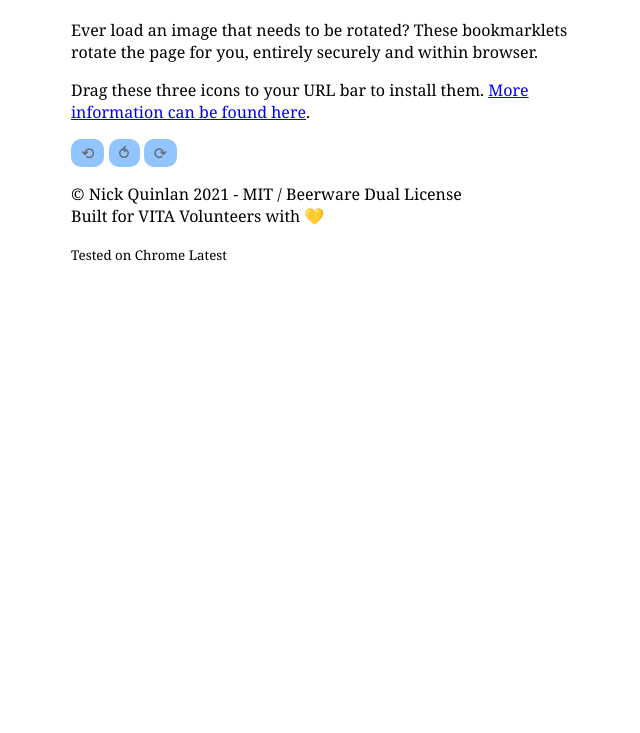
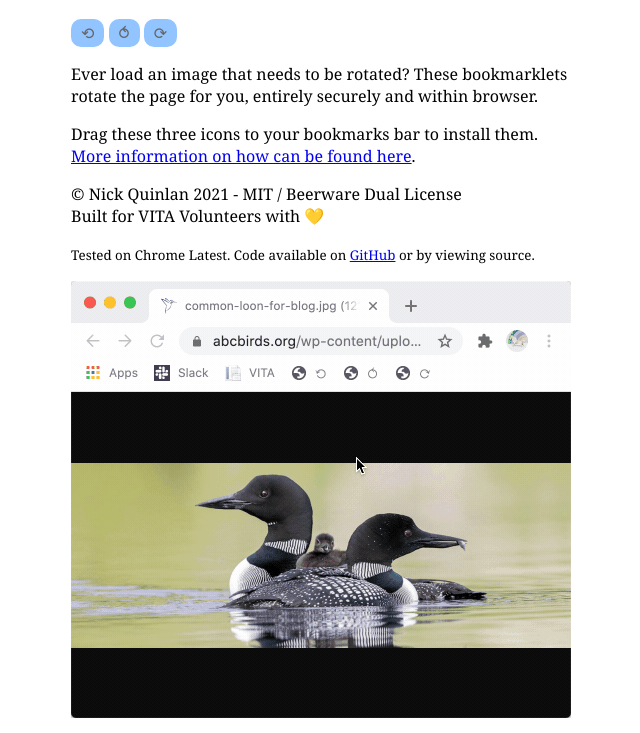
Before and after one commit to nquinlan/rotate-page, a plain HTML site: page index.html in a window 1280 px wide. Shown: the part 67-800 px from the top of the page, without its empty margins (319-959 px from the left). Drawn offline with Linux system fonts and the light colour scheme.

Commit message:
website quality improvements

```diff
--- a/index.html
+++ b/index.html
@@ -4,6 +4,14 @@
   <meta charset="utf-8">
   <head>
     <title>Rotate Bookmarklets</title>
+    <meta property="description" content="Bookmarklets for rotating images.">
+    <meta property="og:title" content="Rotate Bookmarklets">
+    <meta property="og:description" content="Bookmarklets for rotating images.">
+    <meta property="og:image" content="https://github.com/nquinlan/rotate-page/demo.gif">
+    <meta property="og:url" content="https://github.com/nquinlan/rotate-page/">
+    <meta name="twitter:title" content="Rotate Bookmarklets">
+    <meta name="twitter:description" content="Bookmarklets for rotating images.">
+    <meta name="twitter:image" content="https://github.com/nquinlan/rotate-page/demo.gif">
     <style>
       body {
         font-family: Georgia, serif;
@@ -25,24 +33,27 @@
   <body>
     <main>
       <h1>Rotate Page</h1>
-      <p>
-        Ever load an image that needs to be rotated? These bookmarklets rotate the page for you, entirely securely and within browser.
-      </p>
-      <p>
-        Drag these three icons to your URL bar to install them. <a href="https://www.howtogeek.com/189358/beginner-geek-how-to-use-bookmarklets-on-any-device/">More information can be found here</a>.
-      </p>
       <div>
         <a class="bookmarklet" title="90° Counter Clockwise" href='javascript:document.body.setAttribute( "style", "-webkit-transform: rotate(-90deg);");'>⟲</a>
         <a class="bookmarklet" title="180°" href='javascript:document.body.setAttribute( "style", "-webkit-transform: rotate(180deg);");'>⥀</a>
         <a class="bookmarklet" title="90° Clockwise" href='javascript:document.body.setAttribute( "style", "-webkit-transform: rotate(90deg);");'>⟳</a>
       </div>
       <p>
+        Ever load an image that needs to be rotated? These bookmarklets rotate the page for you, entirely securely and within browser.
+      </p>
+      <p>
+        Drag these three icons to your bookmarks bar to install them. <a href="https://www.howtogeek.com/189358/beginner-geek-how-to-use-bookmarklets-on-any-device/">More information on how can be found here</a>.
+      </p>
+      <p>
         &copy; Nick Quinlan 2021 - MIT / Beerware Dual License<br>
         Built for VITA Volunteers with 💛
       </p>
       <p>
-        <small>Tested on Chrome Latest</small>
+        <small>Tested on Chrome Latest. Code available on <a href="https://github.com/nquinlan/rotate-page">GitHub</a> or by viewing source.</small>
       </p>
+      <div>
+        <img src="demo.gif" alt="Image Rotation Demo">
+      </div>
     </main>
     <script>
       document.querySelectorAll(".bookmarklet").forEach(function (e) {
```
Also changed, not shown: demo.gif (added), 1 other file.
